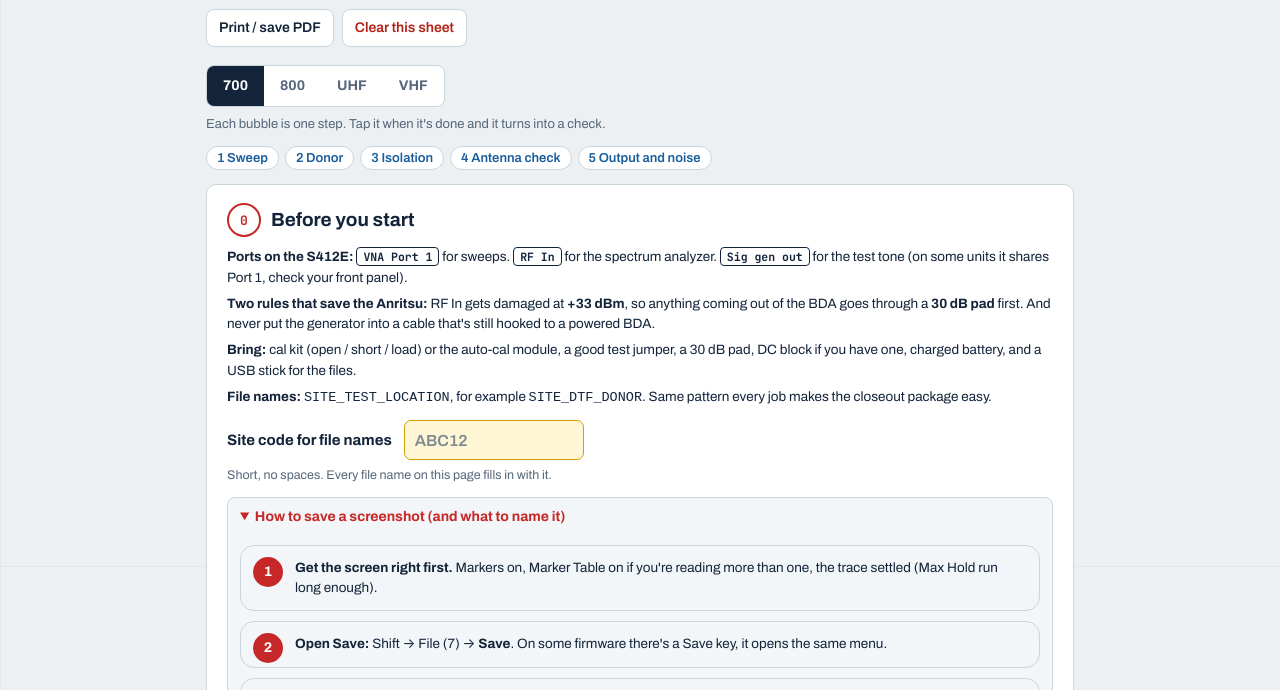
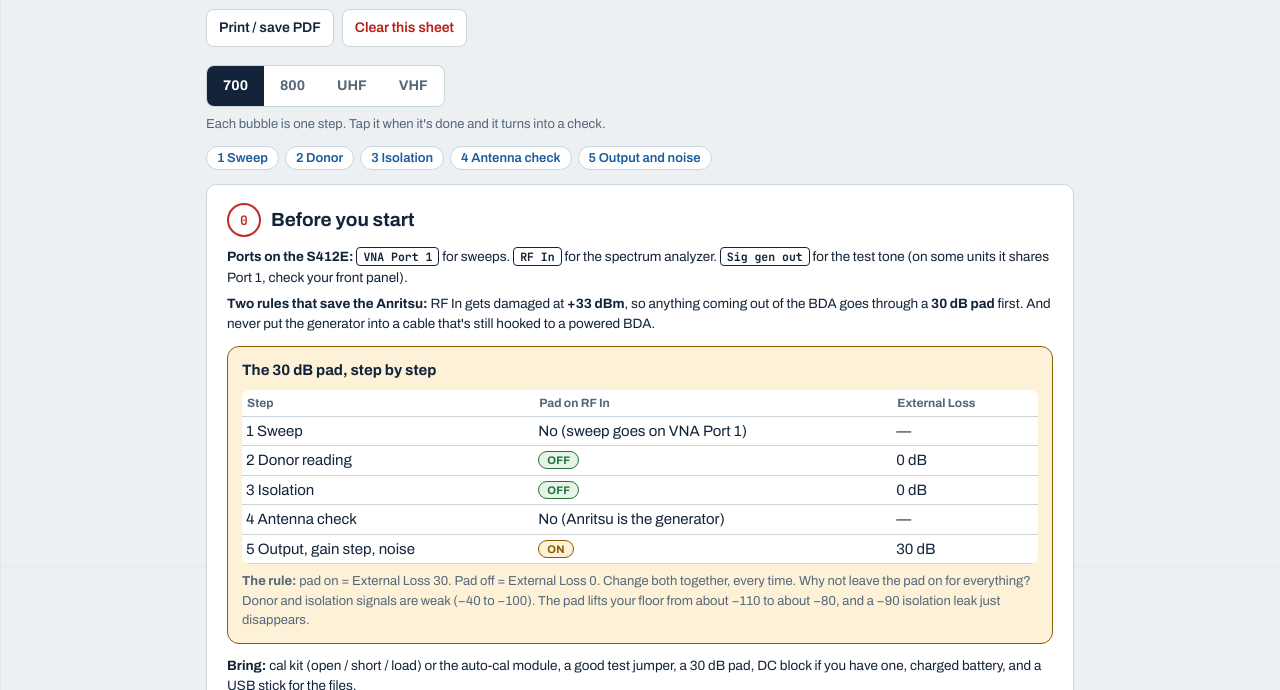
Before and after one commit to lukele1/portfolio-website, a plain HTML site: page anritsu/index.html in a window 1280 px wide. Shown: the part 234-924 px from the top of the page. Drawn offline with Linux system fonts and the light colour scheme.

Commit message:
Anritsu page: 30 dB pad / External Loss instructions per step, pad table, continuous step numbers
Co-Authored-By: Claude Opus 5.5 <noreply@anthropic.com>
Claude-Session: https://claude.ai/code/session_01DU2FRua7ezsa3fnwvCGiVW

```diff
--- a/anritsu/index.html
+++ b/anritsu/index.html
@@ -226,7 +226,7 @@ table.grid select{min-width:66px;width:100%;padding:6px 24px 6px 8px}
 .explain b{color:var(--ink)}
 #m-src,[id^="m-src-"]{font-weight:600}
 .guide{border-color:var(--accent)}.guide summary{color:var(--accent)}.gl{padding-left:20px;margin:6px 0}.gl li{margin:5px 0}
-.gl{list-style:none;padding:0;margin:10px 0;counter-reset:st;display:grid;gap:10px}
+section.card{counter-reset:st}.gl{list-style:none;padding:0;margin:10px 0;display:grid;gap:10px}
 .gl li{counter-increment:st;position:relative;margin:0;padding:12px 14px 12px 54px;background:var(--soft);border:1px solid var(--line);border-radius:14px;line-height:1.5;cursor:pointer;transition:opacity .15s,border-color .15s}
 .gl li::before{content:counter(st);position:absolute;left:12px;top:11px;width:30px;height:30px;border-radius:50%;background:var(--accent);color:#fff;font:700 14px/30px var(--sans);text-align:center}
 .gl li:hover{border-color:var(--accent)}
@@ -236,6 +236,9 @@ table.grid select{min-width:66px;width:100%;padding:6px 24px 6px 8px}
 .taphint{font-size:13px;color:var(--muted);margin:-6px 0 12px}
 @media (max-width:480px){.gl li{padding:11px 12px 11px 48px;border-radius:12px}.gl li::before{left:10px;width:28px;height:28px;line-height:28px}}
 @media print{.gl li{break-inside:avoid;opacity:1!important;background:none}}
+.pad{display:inline-block;font:700 11px var(--sans);letter-spacing:.02em;padding:2px 8px;border-radius:999px;margin-right:4px;vertical-align:1px}
+.pad.on{background:var(--warn-bg);color:var(--warn);border:1px solid var(--warn)}.pad.off{background:var(--ok-bg);color:var(--ok);border:1px solid var(--ok)}
+.padbox{border:1.5px solid var(--warn);border-radius:12px;padding:12px 14px;margin:12px 0;background:var(--warn-bg)}.padbox .t{font-weight:700;margin-bottom:6px}.padbox .tw{background:var(--card);border-radius:8px}
 .bandpick{display:inline-flex;border:1px solid var(--line);border-radius:8px;overflow:hidden;background:var(--card);margin:4px 0 14px}
 .bandpick button{font:700 14px var(--sans);border:0;background:none;color:var(--muted);min-height:40px;padding:6px 16px;cursor:pointer}
 .bandpick button[aria-pressed="true"]{background:var(--ink);color:var(--card)}
@@ -317,6 +320,9 @@ function render(){
   H.push(card(0,'Before you start',
     ex('Ports on the S412E:',`${P('VNA Port 1')} for sweeps. ${P('RF In')} for the spectrum analyzer. ${P('Sig gen out')} for the test tone (on some units it shares Port 1, check your front panel).`)+
     ex('Two rules that save the Anritsu:',`RF In gets damaged at <b>+33 dBm</b>, so anything coming out of the BDA goes through a <b>30 dB pad</b> first. And never put the generator into a cable that's still hooked to a powered BDA.`)+
+    `<div class="padbox"><div class="t">The 30 dB pad, step by step</div><div class="tw"><table class="grid stack"><tr><th>Step</th><th>Pad on RF In</th><th>External Loss</th></tr>`+
+    [['1 Sweep','No (sweep goes on VNA Port 1)','—'],['2 Donor reading','OFF','0 dB'],['3 Isolation','OFF','0 dB'],['4 Antenna check','No (Anritsu is the generator)','—'],['5 Output, gain step, noise','ON','30 dB']].map(r=>`<tr><td data-l="Step">${r[0]}</td><td data-l="Pad on RF In">${/ON/.test(r[1])&&!/OFF/.test(r[1])?'<span class="pad on">ON</span>':/OFF/.test(r[1])?'<span class="pad off">OFF</span>':r[1]}</td><td data-l="External Loss">${r[2]}</td></tr>`).join('')+
+    `</table></div><p class="note"><b>The rule:</b> pad on = External Loss 30. Pad off = External Loss 0. Change both together, every time. Why not leave the pad on for everything? Donor and isolation signals are weak (−40 to −100). The pad lifts your floor from about −110 to about −80, and a −90 isolation leak just disappears.</p></div>`+
     ex('Bring:',`cal kit (open / short / load) or the auto-cal module, a good test jumper, a 30 dB pad, DC block if you have one, charged battery, and a USB stick for the files.`)+
     ex('File names:',`${fn('TEST_LOCATION')}, for example ${fn('DTF_DONOR')}. Same pattern every job makes the closeout package easy.`)+
     `<div class="sitecode"><label for="site">Site code for file names</label>${inp('site','ABC12',{text:1}).replace('<input','<input id="site" autocapitalize="characters" maxlength="12"')}<small>Short, no spaces. Every file name on this page fills in with it.</small></div>`+
@@ -354,8 +360,8 @@ function render(){
     table(S.lines,'lines',[{k:'n',h:'Line',ph:'Donor',text:1},{k:'rl',h:'Worst RL (dB)',ph:'−18'},{k:'dtf',h:'Worst DTF peak (dB)',ph:'−25'},{k:'ft',h:'At (ft)',ph:'120'},{k:'ok',h:'Pass?',out:1}],'Add line'),'BDA OFF'));
 
   H.push(card(2,'Donor reading',
-    hook('Hook up',[`BDA off. Unhook the donor jumper at the BDA ${P('Donor')} port and connect it to ${P('RF In')}. No pad needed, the donor signal is weak (around −40 to −70).`])+
-    ol([`<b>Mode:</b> Shift → Mode (9) → <b>Spectrum Analyzer</b>.`,
+    hook('Hook up',[`BDA off. Unhook the donor jumper at the BDA ${P('Donor')} port and connect it to ${P('RF In')}. The donor signal is weak (around −40 to −70), so no pad.`])+
+    ol([`<span class="pad off">PAD OFF</span> <b>Take the 30 dB pad off RF In.</b> Amplitude → External Loss → <b>0 dB</b>. Look at the left side of the screen: it should <b>not</b> say "Ext Loss". If it still says 30, your reading comes out 30 dB too high.`,`<b>Mode:</b> Shift → Mode (9) → <b>Spectrum Analyzer</b>.`,
       `<b>Amplitude:</b> Ref Level <b>−20 dBm</b>, Input Atten <b>0 dB</b>, Detection <b>Peak</b>. Preamp off (on only if your channels are down near −90).`,
       `<b>Freq / Span:</b> ${big?`Start ${B.dlStart} MHz, Stop ${B.dlStop} MHz (the whole DL band fits).`:`Center = middle of your channels, Span 2–3 MHz (the full ${B.dl} band is too wide to see narrow channels).`}`,
       `<b>BW:</b> RBW <b>3 kHz</b>, VBW <b>1 kHz</b>.`,
@@ -367,14 +373,14 @@ function render(){
     ex("A big spike that isn't on your list:",`someone else's signal. Write down the frequency and level. If it's stronger than yours and close, tell your lead, it can overload the BDA.`)+
     (big?ex('Control channel:','a solid spike that\'s there every sweep, even without Max Hold.'):'')+
     table(S.ch,'ch',[{k:'f',h:'Channel (MHz)',ph:B.key==='VHF'?'155.475':B.key==='UHF'?'460.125':String(B.dlStart)+'.0125'},{k:'r',h:'Reading (dBm)',ph:'−45',neg:1},{k:'note',h:'Note',ph:'CC / voice',text:1}],'Add channel')+
-    `<div class="sumline" data-o="chsum"></div>`,'BDA OFF'));
+    `<div class="sumline" data-o="chsum"></div>`,'BDA OFF · PAD OFF'));
 
   H.push(card(3,'Isolation',
     hook('Hook up',[`BDA RF off, both cables unhooked from the BDA.`,`<b>DL (Read A):</b> ${P('Sig gen out')} → <b>donor</b> cable, ${P('RF In')} → <b>DAS</b> cable, DL test frequency.`,`<b>UL (Read B):</b> swap them. ${P('Sig gen out')} → <b>DAS</b> cable, ${P('RF In')} → <b>donor</b> cable, UL test frequency.`,`Both directions, every site. They're often a few dB different, and the worse one sets your gain.`])+
-    ol([`<b>Pick test frequencies</b> nobody's using. ${B.name}: ${ISOEX[B.key]}. Never an assigned channel.`,
+    ol([`<span class="pad off">PAD OFF</span> <b>Take the 30 dB pad off RF In.</b> Amplitude → External Loss → <b>0 dB</b>. Look at the left side of the screen: it should <b>not</b> say "Ext Loss". If it still says 30, your reading comes out 30 dB too high.`,`<b>Pick test frequencies</b> nobody's using. ${B.name}: ${ISOEX[B.key]}. Never an assigned channel.`,
       `<b>Check it's empty first.</b> Tone off, look at the test frequency. Flat floor = good.`,
       `<b>Tone:</b> CW at <b>0 dBm</b> (the S412E tops out there). If your unit can't run the generator and analyzer at once, use a separate signal generator.`,
-      `<b>Amplitude:</b> Ref Level <b>−30 dBm</b>, Input Atten <b>0 dB</b>, Detection Peak, no external loss.`,
+      `<b>Amplitude:</b> Ref Level <b>−30 dBm</b>, Input Atten <b>0 dB</b>, Detection Peak.`,
       `<b>Freq / Span:</b> Center = test frequency, Span <b>1 MHz</b>.`,
       `<b>BW:</b> RBW <b>3 kHz</b>, VBW <b>1 kHz</b>. Floor drops to about −110.`,
       `<b>Trace:</b> <b>Normal</b>, not Max Hold.`,
@@ -387,7 +393,7 @@ function render(){
     `<tr><td><b>DL</b> (Read A)<br><small>tone → donor cable, read the DAS cable</small></td><td data-l="Test freq (MHz)">${inp('iso.dlf',B.key==='700'?'772':B.key==='800'?'855':'test freq')}</td><td data-l="Injected (dBm)">${inp('iso.dlinj','0')}</td><td data-l="Read (dBm)">${inp('iso.a','−88',{neg:1})}</td><td class="out" data-l="Isolation (dB)" data-o="isoDL">—</td></tr>`+
     `<tr><td><b>UL</b> (Read B)<br><small>tone → DAS cable, read the donor cable</small></td><td data-l="Test freq (MHz)">${inp('iso.ulf',B.key==='700'?'802':B.key==='800'?'810':'test freq')}</td><td data-l="Injected (dBm)">${inp('iso.ulinj','0')}</td><td data-l="Read (dBm)">${inp('iso.b','−85',{neg:1})}</td><td class="out" data-l="Isolation (dB)" data-o="isoUL">—</td></tr></table></div>`+
     `<div class="tw"><table class="grid stack"><tr><th>Worse direction</th><th>Isolation to use (dB)</th><th>Max gain (dB)</th></tr><tr><td class="out" data-l="Worse direction" data-o="isoW">—</td><td class="out" data-l="Isolation to use" data-o="iso">—</td><td class="out" data-l="Max gain" data-o="mg">—</td></tr></table></div>`+
-    `<p class="note">Do <b>both</b> directions every time. Isolation = injected − read, for each one. Use the <b>lower</b> isolation of the two (that's the read closer to 0). Max gain = that − 20. Example: DL 88 dB, UL 72 dB → use 72 → 52 dB max gain for both DL and UL.</p>`,'RF OFF'));
+    `<p class="note">Do <b>both</b> directions every time. Isolation = injected − read, for each one. Use the <b>lower</b> isolation of the two (that's the read closer to 0). Max gain = that − 20. Example: DL 88 dB, UL 72 dB → use 72 → 52 dB max gain for both DL and UL.</p>`,'RF OFF · PAD OFF'));
 
   H.push(card(4,'Antenna verification (injection)',
     hook('Hook up',[`At the head end: ${P('Sig gen out')} → the <b>DAS</b> cable, unhooked from the BDA ${P('DAS / Server')} port.`,`CW tone at <b>0 dBm</b> on an <b>unused test frequency</b> in ${B.dl}. Ask your lead which one.`])+
@@ -402,7 +408,7 @@ function render(){
     `<div class="sumline" data-o="antsum"></div>`,'BDA OFF'));
 
   H.push(card(5,'Output, gain step and noise (BDA on)',
-    ex('Protect the Anritsu:',`BDA output → <b>30 dB pad</b> → ${P('RF In')}, every time. Then Amplitude → <b>External Loss 30 dB</b>. The screen shows "30.0 dB Ext Loss" under Ref Lvl when it's on.`)+
+    ol([`<span class="pad on">PAD ON</span> <b>30 dB pad on RF In</b> before anything touches the BDA output. Then Amplitude → External Loss → <b>30 dB</b>. Check the screen says <b>"30.0 dB Ext Loss"</b> under Ref Lvl. Now the marker shows the real BDA level, <b>don't add or subtract anything</b>.`])+
     `<p class="explain"><b>A. Output per channel</b> (BDA ${P('DAS / Server')} → pad → ${P('RF In')})</p>`+
     ol([`Ref Level <b>+20 dBm</b> (+30 if spikes hit the top), Input Atten <b>10 dB</b> (20 at Ref +30), Peak.`,
       big?`Start ${B.dlStart}, Stop ${B.dlStop} MHz.`:`Center on a channel, Span 1 MHz.`,
@@ -411,10 +417,10 @@ function render(){
     `<p class="explain"><b>B. Gain step</b></p>`+
     ol([`One channel, note the output, save ${fn('GAIN_STEP_1')}. Raise BDA gain <b>10 dB</b>, bump Ref Level up 10, save ${fn('GAIN_STEP_2')}.`,`Output should go up <b>about 10 dB</b> (example: +4.6 → +14.1). A lot less = the amp is squashing. Back it off, then set gain back to the plan.`])+
     `<p class="explain"><b>C. UL noise</b> (BDA ${P('Donor')} → pad → ${P('RF In')}, no radios keyed)</p>`+
-    ol([`Ref Level −20, Atten 0, <b>External Loss 30 still on</b>.`,`Wide span, ${big?'about 40 MHz around the band':'50 MHz centered on the band'}. RBW 10 kHz, VBW 3 kHz, Average.`,`Screenshot BDA on, then RF off. ${fn('UL_NOISE_ON')} / ${fn('UL_NOISE_OFF')}.`])+
+    ol([`Pad still on, <b>External Loss still 30</b>. Ref Level −20, Atten 0.`,`Wide span, ${big?'about 40 MHz around the band':'50 MHz centered on the band'}. RBW 10 kHz, VBW 3 kHz, Average.`,`Screenshot BDA on, then RF off. ${fn('UL_NOISE_ON')} / ${fn('UL_NOISE_OFF')}.`])+
     ex('Good:',`a flat hump across the band when it's on, flat floor when it's off. Top of the hump under <b>−43 dBm</b> (FCC) with the pad entered. Spikes on the hump or past the band edges = stop and find out why.`)+
     table(S.out,'out',[{k:'f',h:'Channel (MHz)',ph:'155.310'},{k:'p',h:'Output (dBm)',ph:'+9'},{k:'note',h:'Note',ph:'gain step +9.5',text:1}],'Add channel')+
-    `<div class="tw"><table class="grid stack"><tr><th>UL noise, top of hump (dBm)</th><th>Under −43?</th></tr><tr><td data-l="UL noise, top of hump (dBm)">${inp('noise','−60',{neg:1})}</td><td class="out" data-l="Under −43?" data-o="noiseok">—</td></tr></table></div>`,'BDA ON'));
+    `<div class="tw"><table class="grid stack"><tr><th>UL noise, top of hump (dBm)</th><th>Under −43?</th></tr><tr><td data-l="UL noise, top of hump (dBm)">${inp('noise','−60',{neg:1})}</td><td class="out" data-l="Under −43?" data-o="noiseok">—</td></tr></table></div>`,'BDA ON · PAD ON'));
 
   $('app').innerHTML=H.join('');update();
 }
```
